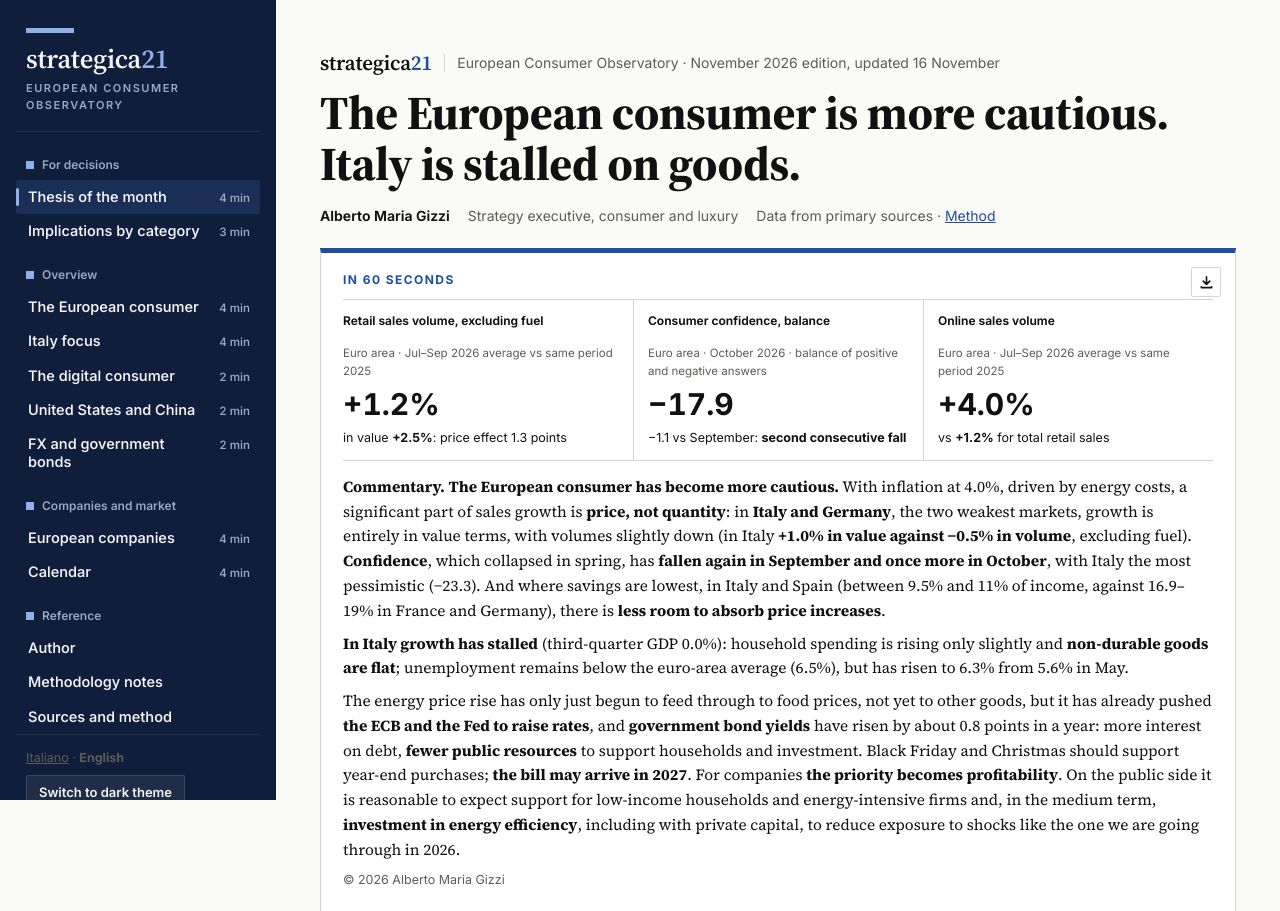
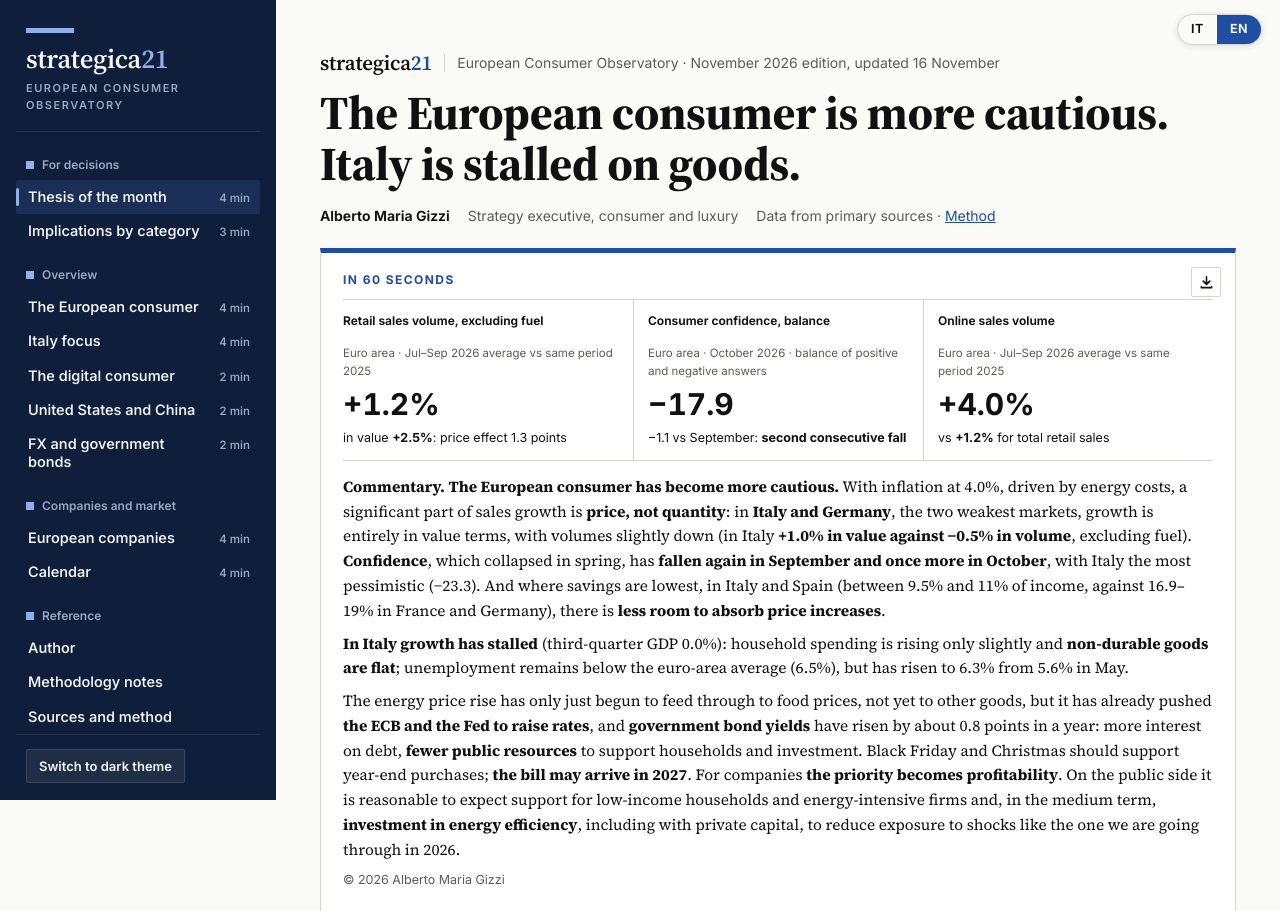
Before and after one commit to albertomg89/Strategica21, a plain HTML site: page en/index.html in a window 1280 px wide. Shown: the top 911 px of the page. Drawn offline with Linux system fonts and the light colour scheme.

Commit message:
Selettore lingua IT/EN in alto a destra
Co-Authored-By: Claude Sonnet 5.5 <noreply@anthropic.com>
Claude-Session: https://claude.ai/code/session_018A6L8BteqLWD3S4RiWpYJL

```diff
--- a/en/index.html
+++ b/en/index.html
@@ -30,6 +30,13 @@
 @font-face{font-family:'Inter';font-style:normal;font-weight:100 900;font-display:swap;src:url(../fonts/inter-latin-wght-normal.woff2) format('woff2');unicode-range:U+0000-00FF,U+0131,U+0152-0153,U+02BB-02BC,U+02C6,U+02DA,U+02DC,U+0304,U+0308,U+0329,U+2000-206F,U+20AC,U+2122,U+2191,U+2193,U+2212,U+2215,U+FEFF,U+FFFD}
 @font-face{font-family:'Source Serif 4';font-style:normal;font-weight:200 900;font-display:swap;src:url(../fonts/source-serif-4-latin-ext-opsz-normal.woff2) format('woff2');unicode-range:U+0100-02BA,U+02BD-02C5,U+02C7-02CC,U+02CE-02D7,U+02DD-02FF,U+0304,U+0308,U+0329,U+1D00-1DBF,U+1E00-1E9F,U+1EF2-1EFF,U+2020,U+20A0-20AB,U+20AD-20C0,U+2113,U+2C60-2C7F,U+A720-A7FF}
 @font-face{font-family:'Source Serif 4';font-style:normal;font-weight:200 900;font-display:swap;src:url(../fonts/source-serif-4-latin-opsz-normal.woff2) format('woff2');unicode-range:U+0000-00FF,U+0131,U+0152-0153,U+02BB-02BC,U+02C6,U+02DA,U+02DC,U+0304,U+0308,U+0329,U+2000-206F,U+20AC,U+2122,U+2191,U+2193,U+2212,U+2215,U+FEFF,U+FFFD}
+
+/* selettore lingua IT/EN, in alto a destra */
+.langtop{position:fixed;top:14px;right:18px;z-index:60;display:inline-flex;border:1px solid var(--rule);border-radius:999px;background:var(--paper);overflow:hidden;font:650 12.5px/1 Inter,Helvetica Neue,Arial,sans-serif;letter-spacing:.04em;box-shadow:0 1px 6px rgba(0,0,0,.12)!important}
+.langtop a,.langtop span{padding:8px 13px;text-decoration:none;color:var(--ink);display:block}
+.langtop a:hover{background:var(--rule)}
+.langtop .on{background:#1F4FA3;color:#fff}
+@media (max-width:980px){.langtop{top:9px;right:10px}.langtop a,.langtop span{padding:7px 11px}.mbar .cur{display:none}}
 </style>
 <style>
 :root{
@@ -745,6 +752,7 @@ html,body{overflow-x:clip}
 </style>
 </head>
 <body>
+<div class="langtop" role="navigation" aria-label="Lingua / Language"><a href="/" hreflang="it" lang="it" title="Leggi in italiano">IT</a><span class="on" aria-current="true" lang="en">EN</span></div>
 <div class="app">
 <aside class="side" id="side" aria-label="Observatory sections">
   <div class="side-brand"><div class="sigbar"></div><div class="brandrow"><span class="wm">strategica<b>21</b></span></div><div class="d">European Consumer Observatory</div></div>
@@ -767,7 +775,6 @@ html,body{overflow-x:clip}
     <a href="#fonti" data-sec="fonti"><span>Sources and method</span></a>
   </nav>
   <div class="side-foot">
-    <a href="/" hreflang="it" lang="it" class="langsw" style="display:block;margin:0 0 8px;font-size:12.5px;color:var(--muted);text-decoration:none"><span style="text-decoration:underline">Italiano</span> · <b>English</b></a>
     <button type="button" id="themeBtn">Switch to dark theme</button>
   </div>
 </aside>
```
Also changed, not shown: index.html (+8 -1 lines).
